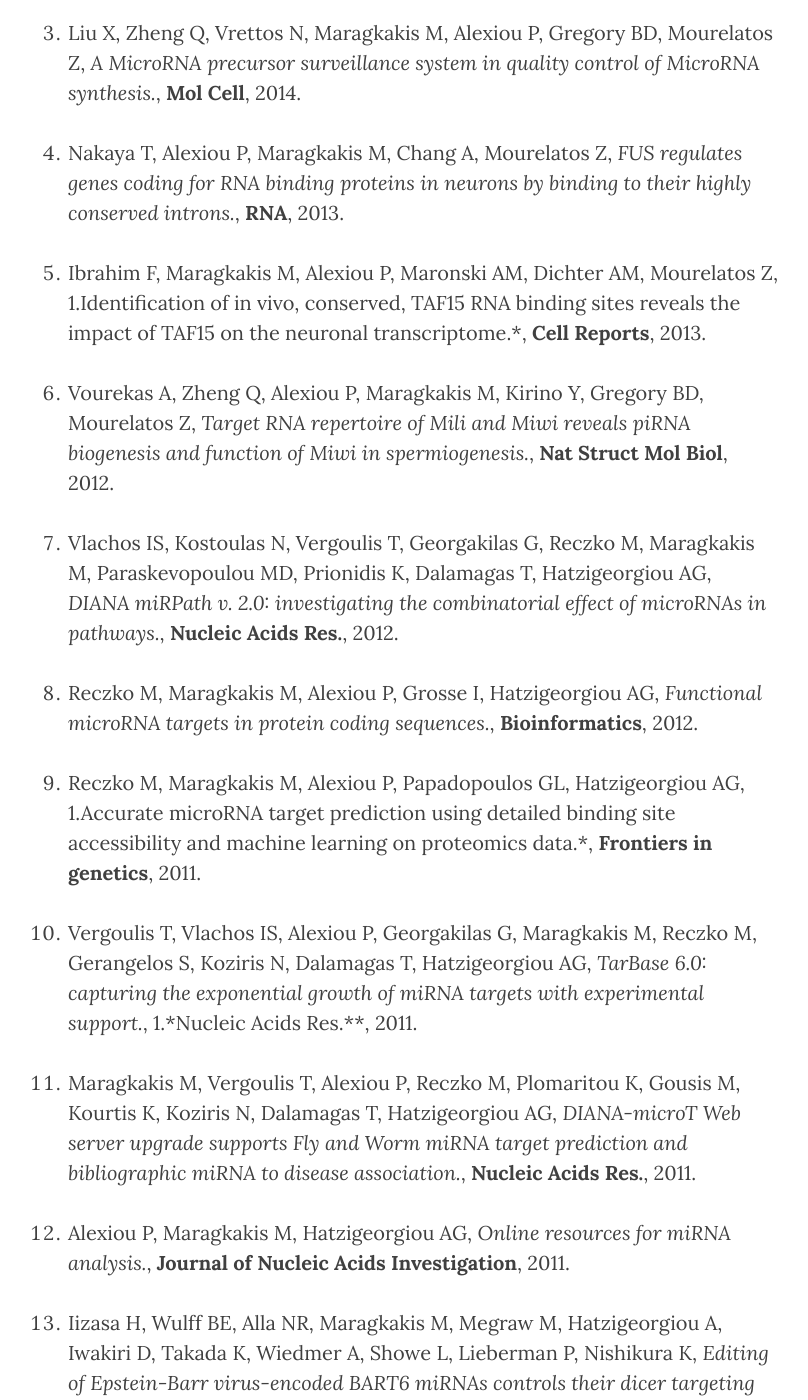
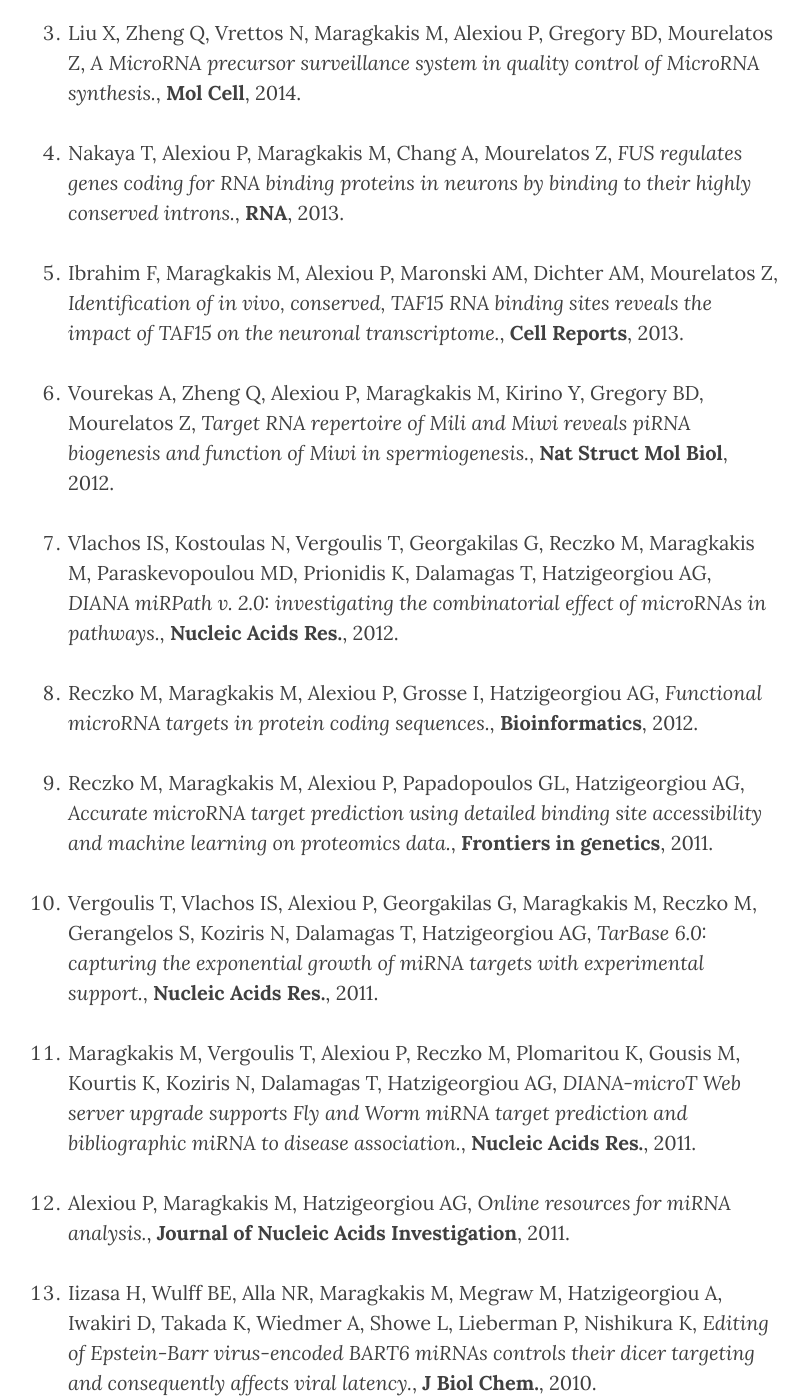
Before and after one commit to mnsmar/mnsmar.github.io, a Jekyll site: the page built from about/index.markdown, in a window 1280 px wide and 1400 px high, scrolled down 2486 px. Shown: the whole window, without its empty margins (237-1045 px from the left). Built offline with Jekyll 4.4.1, drawn with Linux system fonts in a browser that asks for light colours; nearby versions of some CDN libraries; Markdown is read by kramdown in place of the engine named in the settings; some of the changed text lies outside the part shown.

Commit message:
Fix formatting errors in about page

```diff
--- a/about/index.markdown
+++ b/about/index.markdown
@@ -77,7 +77,7 @@ genes coding for RNA binding proteins in neurons by binding to their highly
 conserved introns.*, **RNA**, 2013.
 
 1.  Ibrahim F, Maragkakis M, Alexiou P, Maronski AM, Dichter AM, Mourelatos Z,
-1.Identification of in vivo, conserved, TAF15 RNA binding sites reveals the
+*Identification of in vivo, conserved, TAF15 RNA binding sites reveals the
 impact of TAF15 on the neuronal transcriptome.*, **Cell Reports**, 2013.
 
 1.  Vourekas A, Zheng Q, Alexiou P, Maragkakis M, Kirino Y, Gregory BD,
@@ -94,13 +94,13 @@ pathways.*, **Nucleic Acids Res.**, 2012.
 microRNA targets in protein coding sequences.*, **Bioinformatics**, 2012.
 
 1.  Reczko M, Maragkakis M, Alexiou P, Papadopoulos GL, Hatzigeorgiou AG,
-1.Accurate microRNA target prediction using detailed binding site accessibility
+*Accurate microRNA target prediction using detailed binding site accessibility
 and machine learning on proteomics data.*, **Frontiers in genetics**, 2011.
 
 1.  Vergoulis T, Vlachos IS, Alexiou P, Georgakilas G, Maragkakis M, Reczko M,
 Gerangelos S, Koziris N, Dalamagas T, Hatzigeorgiou AG, *TarBase 6.0:
 capturing the exponential growth of miRNA targets with experimental support.*,
-1.*Nucleic Acids Res.**, 2011.
+**Nucleic Acids Res.**, 2011.
 
 1.  Maragkakis M, Vergoulis T, Alexiou P, Reczko M, Plomaritou K, Gousis M,
 Kourtis K, Koziris N, Dalamagas T, Hatzigeorgiou AG, *DIANA-microT Web server
@@ -129,7 +129,7 @@ Hatzigeorgiou AG, *The DIANA-mirExTra web server: from gene expression data
 to miRNA function.*, **PLoS One**, 2010.
 
 1.  Alexiou P, Maragkakis M, Papadopoulos GL, Reczko M, Hatzigeorgiou AG,
-1.Lost in translation: an assessment and perspective for computational miRNA
+*Lost in translation: an assessment and perspective for computational miRNA
 target identification.*, **Bioinformatics**, Review, 2009.
 
 1.  Maragkakis M, Alexiou P, Papadopoulos GL, Reczko M, Dalamagas T,
```
